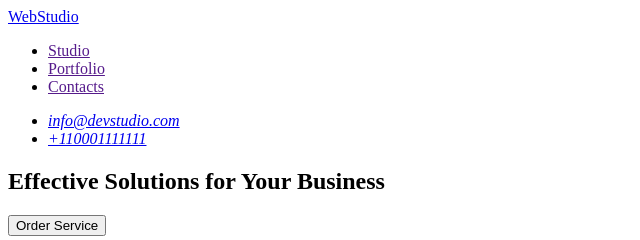
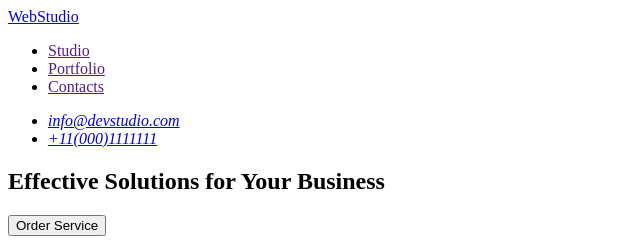
Before and after one commit to Olegovich86/goit-markup-hw-01, a plain HTML site: page index.html in a window 1280 px wide. Shown: the top 240 px of the page, 0-640 px from the left. Drawn offline with Linux system fonts and the light colour scheme.

Commit message:
update index.html

```diff
--- a/index.html
+++ b/index.html
@@ -27,7 +27,7 @@
             <a href="mailto:info@devstudio.com">info@devstudio.com</a>
           </li>
           <li>
-            <a href="tel:+110001111111">+110001111111</a>
+            <a href="tel:+110001111111">+11(000)1111111</a>
           </li>
         </ul>
       </address>
```
